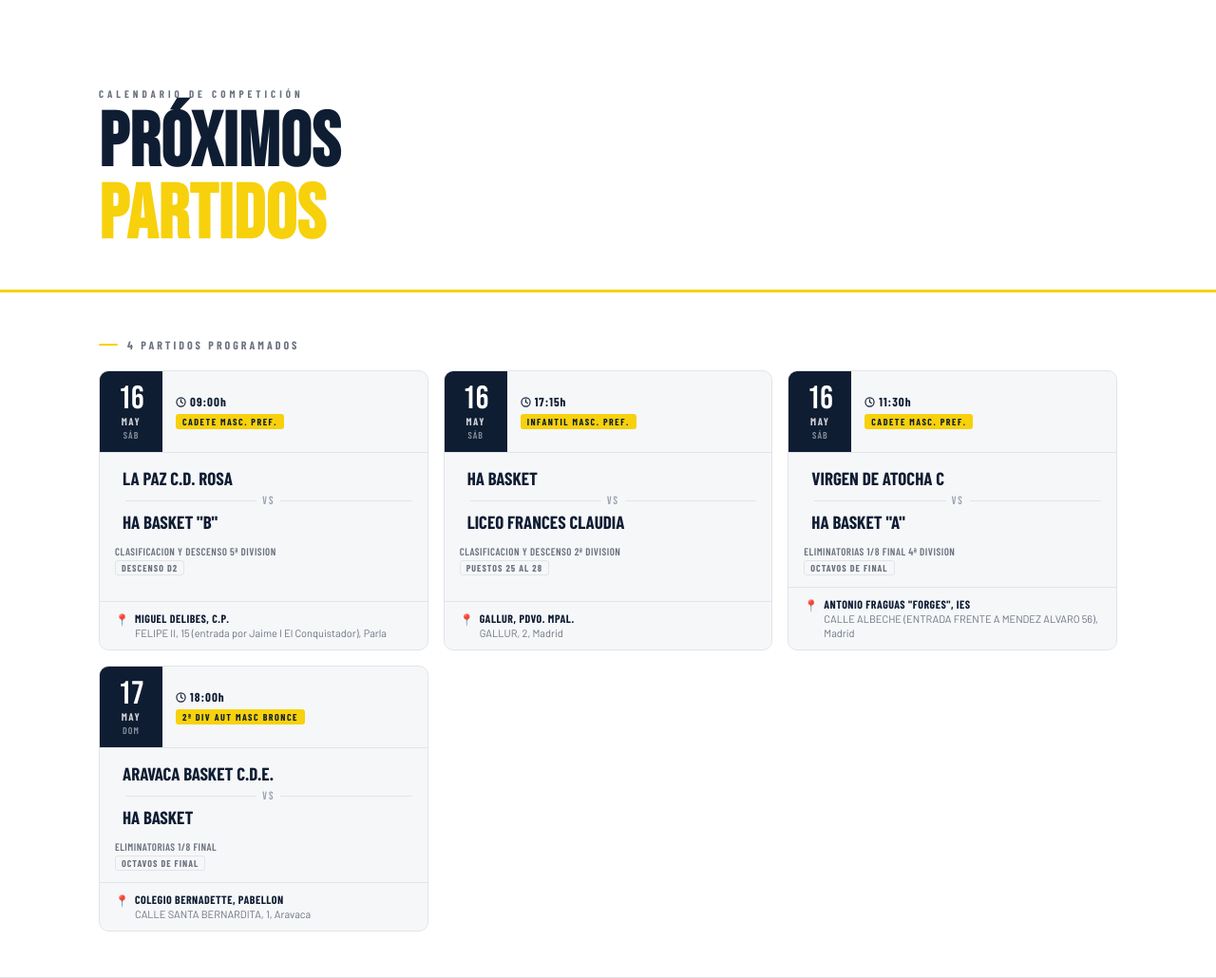
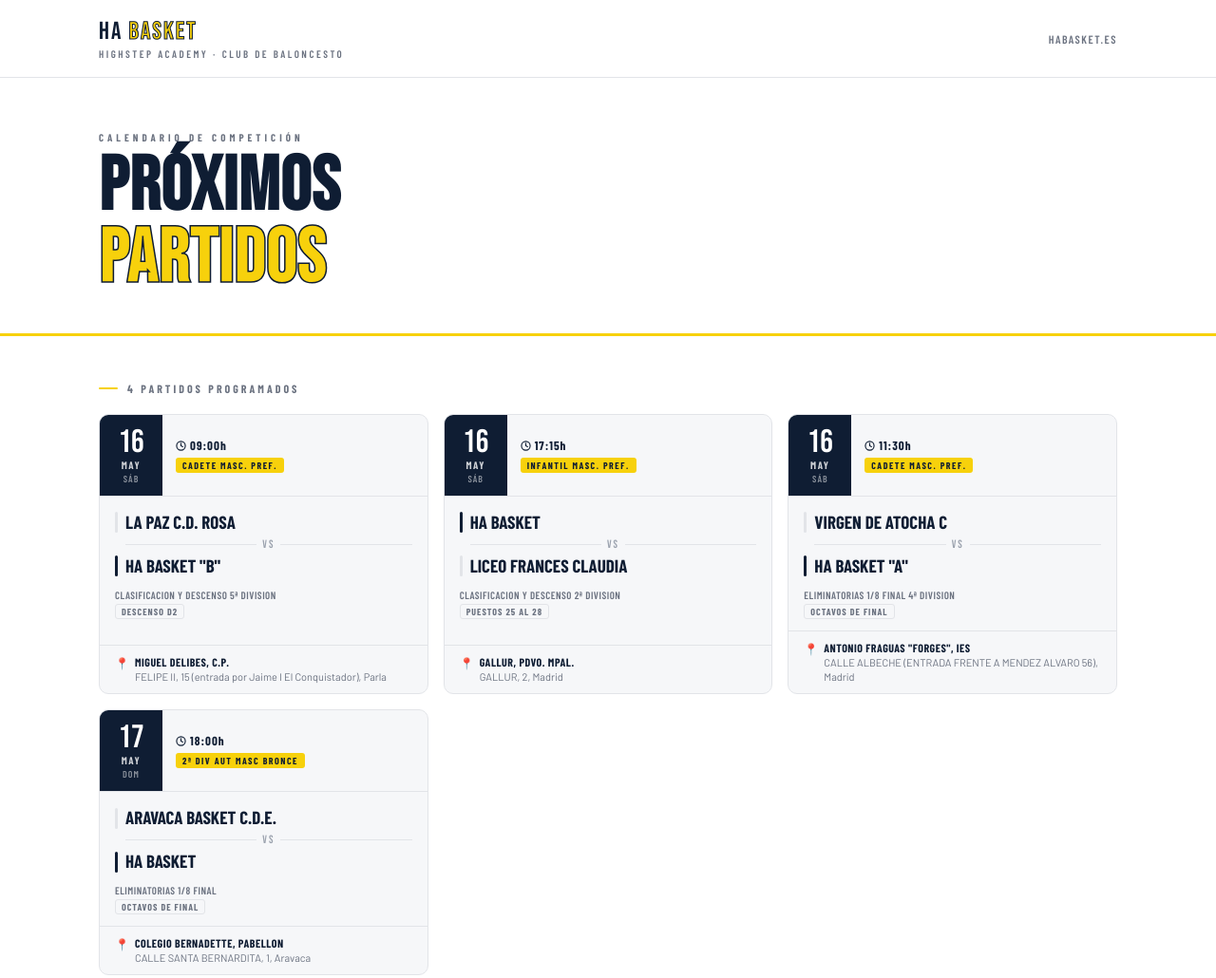
Before and after one commit to rbndesigns/test-clase, a website: page index.html in a window 1280 px wide. Shown: the top 1030 px of the page at 95% size. Drawn offline with nearby package versions, Linux system fonts and the light colour scheme.

Commit message:
Update index.html

```diff
--- a/index.html
+++ b/index.html
@@ -31,7 +31,7 @@
     }
 
     /* ─── HEADER ─── */
-
+    .header-wrap { border-bottom: 1px solid var(--border); }
 
     header {
       max-width: 1200px;
@@ -100,6 +100,7 @@
     .hero-title em {
       font-style: normal;
       color: var(--yellow);
+      -webkit-text-stroke: 1.5px var(--navy);
     }
 
     /* ─── MAIN ─── */
@@ -248,7 +249,7 @@
     .equipo { display: flex; align-items: center; gap: 8px; }
 
     .equipo-bar {
-      width: 3px
+      width: 3px;
       height: 22px;
       border-radius: 2px;
       background: var(--border);
@@ -321,6 +322,22 @@
       align-items: flex-start;
       gap: 6px;
     }
+
+    .venue-link {
+      display: flex;
+      align-items: flex-start;
+      gap: 6px;
+      text-decoration: none;
+      flex: 1;
+      border-radius: 6px;
+      padding: 4px 6px;
+      margin: -4px -6px;
+      transition: background .15s;
+    }
+
+    .venue-link:hover { background: rgba(15,29,51,.06); }
+
+    .venue-link:hover .venue-nombre { color: var(--navy); text-decoration: underline; }
 
     .venue-pin { font-size: 12px; margin-top: 1px; flex-shrink: 0; }
 
@@ -399,7 +416,12 @@
 
   <div class="header-wrap">
     <header>
-
+      <div>
+        <div class="brand-name">HA <span>BASKET</span></div>
+        <div class="brand-sub">Highstep Academy · Club de Baloncesto</div>
+      </div>
+      <div class="header-url">habasket.es</div>
+    </header>
   </div>
 
   <div class="hero-wrap">
@@ -499,11 +521,17 @@
         </div>
 
         <div class="card-footer">
-          <span class="venue-pin">📍</span>
-          <div>
-            <div class="venue-nombre">${venueNombre}</div>
-            ${venueDir ? `<div class="venue-dir">${venueDir}</div>` : ''}
-          </div>
+          <a class="venue-link"
+             href="https://www.google.com/maps/search/?api=1&query=${encodeURIComponent(venueNombre + (venueDir ? ' ' + venueDir : ''))}"
+             target="_blank"
+             rel="noopener noreferrer"
+             title="Abrir en Google Maps">
+            <span class="venue-pin">📍</span>
+            <div>
+              <div class="venue-nombre">${venueNombre}</div>
+              ${venueDir ? `<div class="venue-dir">${venueDir}</div>` : ''}
+            </div>
+          </a>
         </div>
       `;
 
```
